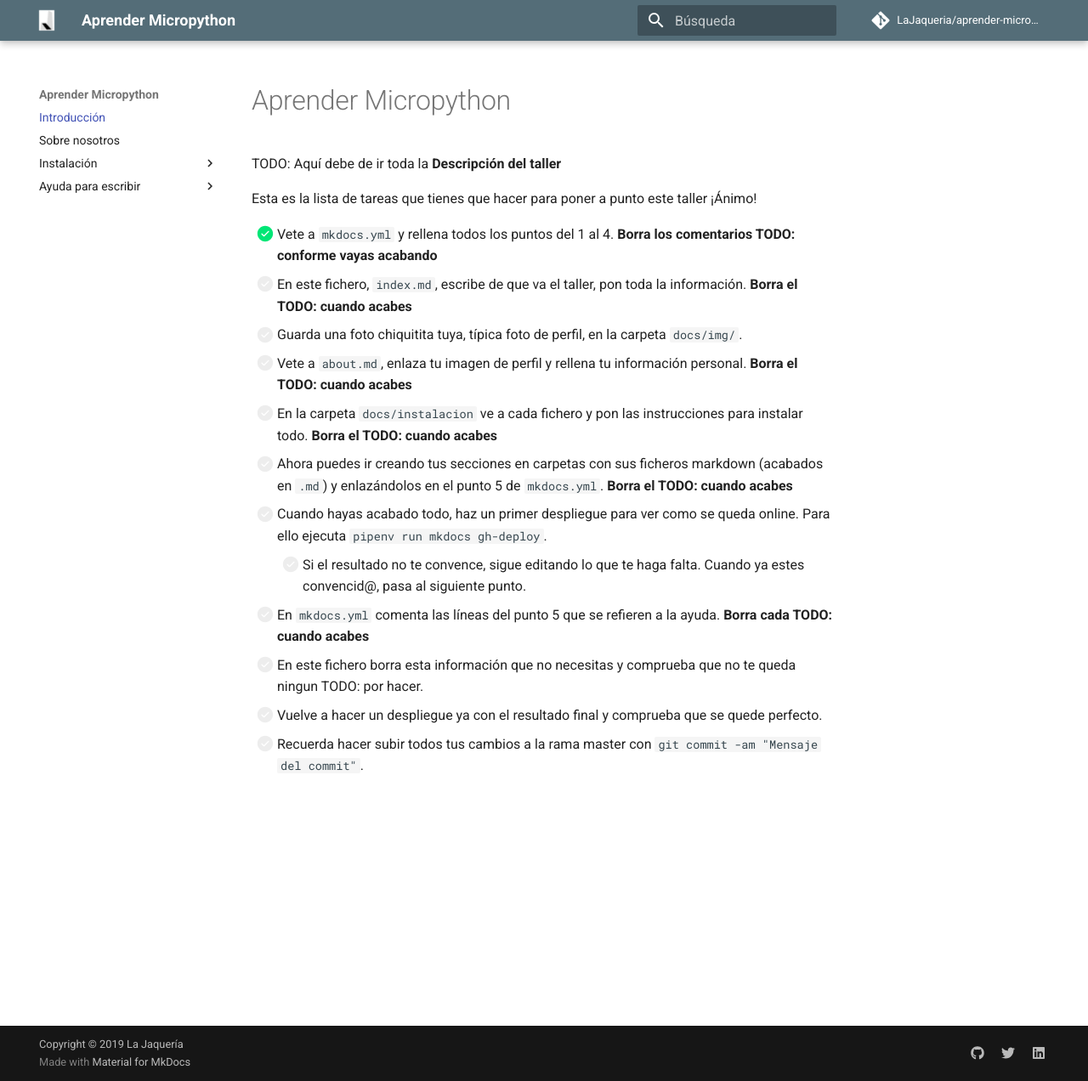
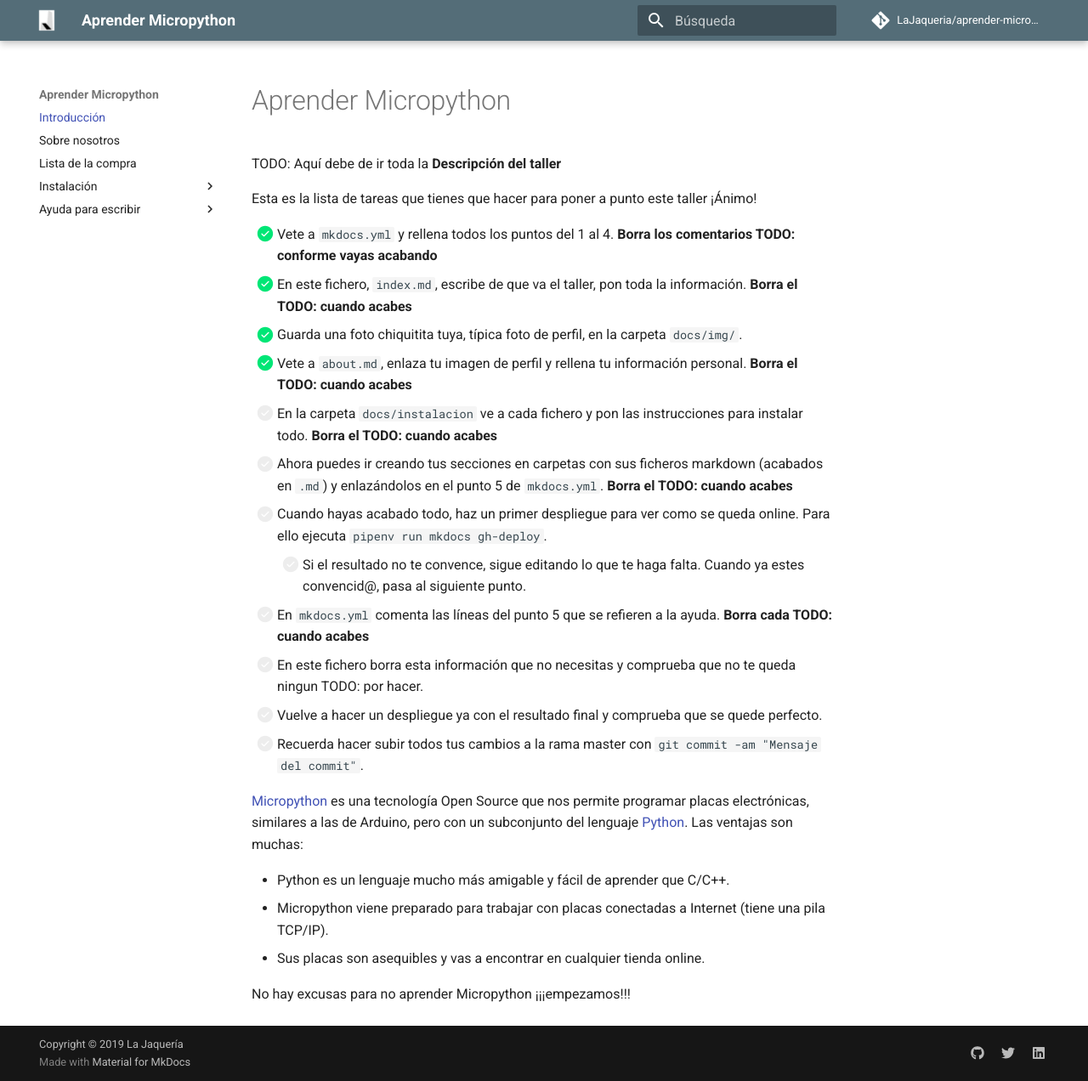
Before and after one commit to LaJaqueria/aprender-micropython, an MkDocs documentation site: the page built from docs/index.md, in a window 1280 px wide and 1272 px high. Shown: the whole window at 85% size. Built offline with MkDocs 1.6.1 and Material for MkDocs 9.7.7, drawn with Linux system fonts in a browser that asks for light colours; comment, search, counter and statistics services are not loaded.

Commit message:
lista de la compra

```diff
--- a/docs/index.md
+++ b/docs/index.md
@@ -5,9 +5,9 @@
 Esta es la lista de tareas que tienes que hacer para poner a punto este taller ¡Ánimo!
 
 * [X] Vete a `mkdocs.yml` y rellena todos los puntos del 1 al 4. **Borra los comentarios TODO: conforme vayas acabando**
-* [ ] En este fichero, `index.md`, escribe de que va el taller, pon toda la información. **Borra el TODO: cuando acabes**
-* [ ] Guarda una foto chiquitita tuya, típica foto de perfil, en la carpeta `docs/img/`.
-* [ ] Vete a `about.md`, enlaza tu imagen de perfil y rellena tu información personal. **Borra el TODO: cuando acabes**
+* [X] En este fichero, `index.md`, escribe de que va el taller, pon toda la información. **Borra el TODO: cuando acabes**
+* [X] Guarda una foto chiquitita tuya, típica foto de perfil, en la carpeta `docs/img/`.
+* [X] Vete a `about.md`, enlaza tu imagen de perfil y rellena tu información personal. **Borra el TODO: cuando acabes**
 * [ ] En la carpeta `docs/instalacion` ve a cada fichero y pon las instrucciones para instalar todo. **Borra el TODO: cuando acabes**
 * [ ] Ahora puedes ir creando tus secciones en carpetas con sus ficheros markdown (acabados en `.md`) y enlazándolos en el punto 5 de `mkdocs.yml`. **Borra el TODO: cuando acabes**
 * [ ] Cuando hayas acabado todo, haz un primer despliegue para ver como se queda online. Para ello ejecuta `pipenv run mkdocs gh-deploy`.
@@ -16,3 +16,11 @@
 * [ ] En este fichero borra esta información que no necesitas y comprueba que no te queda ningun TODO: por hacer.
 * [ ] Vuelve a hacer un despliegue ya con el resultado final y comprueba que se quede perfecto.
 * [ ] Recuerda hacer subir todos tus cambios a la rama master con `git commit -am "Mensaje del commit"`.
+
+[Micropython](micropython.org) es una tecnología Open Source que nos permite programar placas electrónicas, similares a las de Arduino, pero con un subconjunto del lenguaje [Python](python.org). Las ventajas son muchas:
+
+* Python es un lenguaje mucho más amigable y fácil de aprender que C/C++.
+* Micropython viene preparado para trabajar con placas conectadas a Internet (tiene una pila TCP/IP).
+* Sus placas son asequibles y vas a encontrar en cualquier tienda online.
+
+No hay excusas para no aprender Micropython ¡¡¡empezamos!!!
--- a/mkdocs.yml
+++ b/mkdocs.yml
@@ -27,6 +27,7 @@
   # Modelo para empezar: Intro, Info del autor y la instalación
   - Introducción: index.md # TODO:
   - Sobre nosotros: about.md
+  - Lista de la compra: materiales.md
   - Instalación:
     - Instalación: instalacion/instalacion.md # TODO:
     - Windows: instalacion/windows.md # TODO:
```
Also changed, not shown: docs/materiales.md (added, +12 -0 lines).
